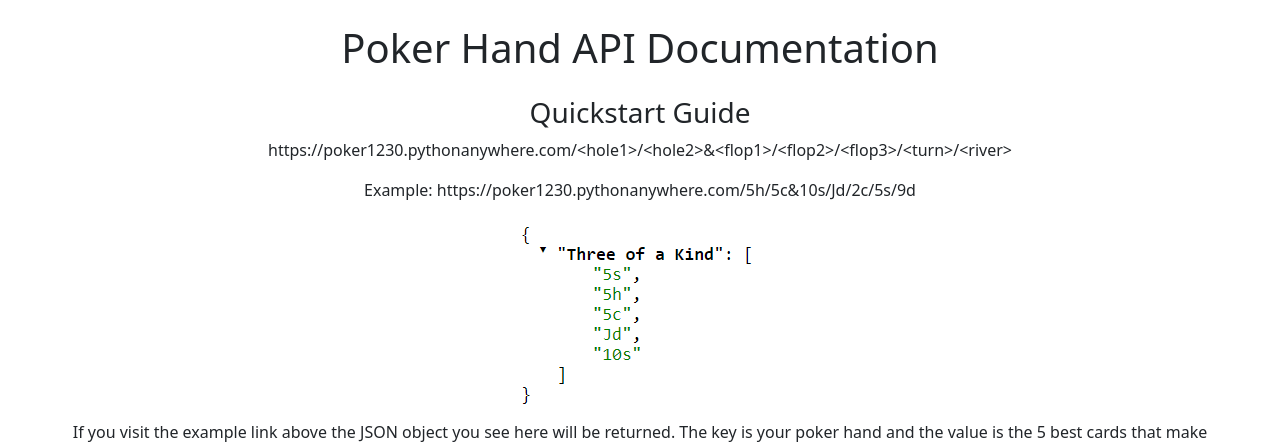
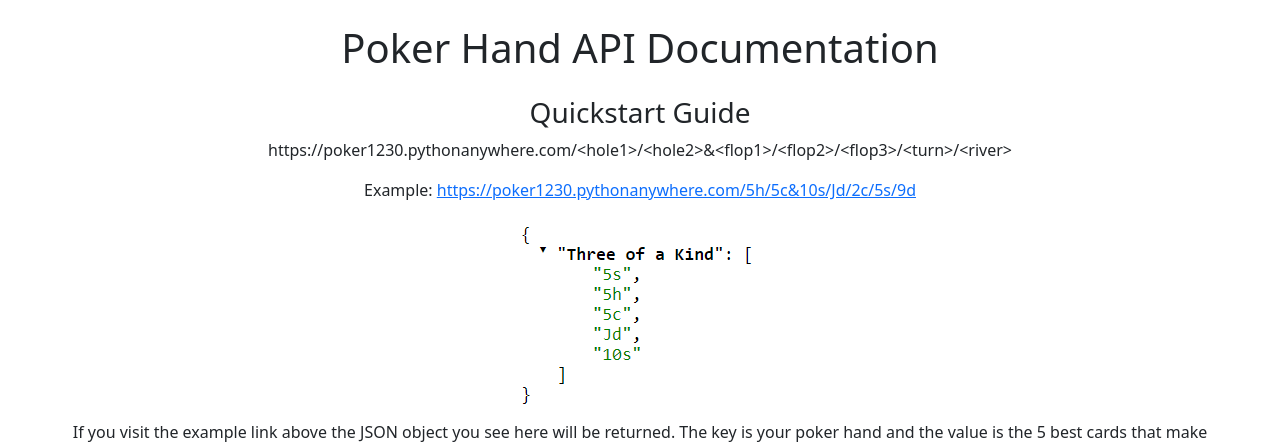
Before and after one commit to codeblue1230/poker_api, a Flask app: page / in a window 1280 px wide. Shown: the top 442 px of the page. Run offline with Flask 2, Linux system fonts and the light colour scheme; some libraries are stand-ins or nearby versions.

Commit message:
added anchor tag in base.html

```diff
--- a/poker_inventory/templates/base.html
+++ b/poker_inventory/templates/base.html
@@ -19,7 +19,7 @@
         </div>
         <div class="col-12 text-center p-0">
             <p class="body_text">https://poker1230.pythonanywhere.com/&lt;hole1&gt;/&lt;hole2&gt;&&lt;flop1&gt;/&lt;flop2&gt;/&lt;flop3&gt;/&lt;turn&gt;/&lt;river&gt;</p>
-            <p class="body_text">Example: https://poker1230.pythonanywhere.com/5h/5c&10s/Jd/2c/5s/9d</p>
+            <p class="body_text">Example: <a href="https://poker1230.pythonanywhere.com/5h/5c&10s/Jd/2c/5s/9d">https://poker1230.pythonanywhere.com/5h/5c&10s/Jd/2c/5s/9d</a></p>
             <img id="json_img" src="../static/images/trips.png" alt="JSON object from above example">
             <p class="body_text">If you visit the example link above the JSON object you see here will be returned.
                 The key is your poker hand and the value is the 5 best cards that make up your hand.
```
